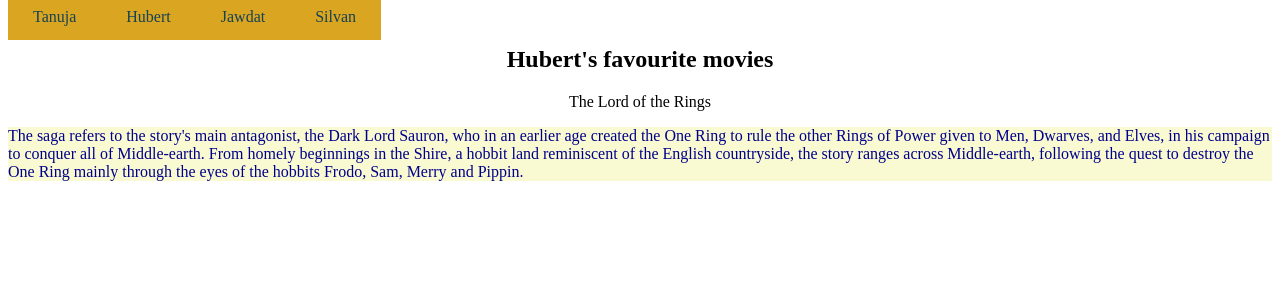
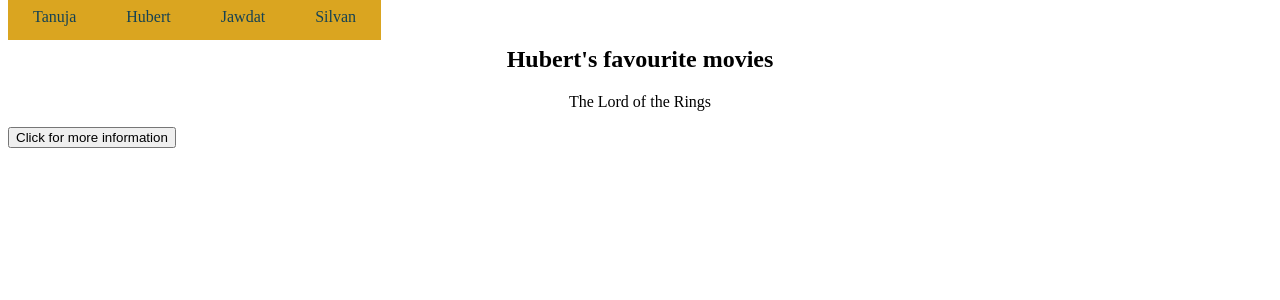
Before and after one commit to JavaFS220404/standup-amplifier-choice-league, an Angular app: page /Hubert in a window 1280 px wide. Shown: the top 300 px of the page. Built offline with nearby package versions, Linux system fonts and the light colour scheme.

Commit message:
Added button to Hubert Component

```diff
--- a/src/app/components/hubert-component/hubert-component.component.html
+++ b/src/app/components/hubert-component/hubert-component.component.html
@@ -1,3 +1,6 @@
 <h2 class="title">Hubert's favourite movies</h2>
 <p class="title">The Lord of the Rings</p>
-<p class="information">The saga refers to the story's main antagonist, the Dark Lord Sauron, who in an earlier age created the One Ring to rule the other Rings of Power given to Men, Dwarves, and Elves, in his campaign to conquer all of Middle-earth. From homely beginnings in the Shire, a hobbit land reminiscent of the English countryside, the story ranges across Middle-earth, following the quest to destroy the One Ring mainly through the eyes of the hobbits Frodo, Sam, Merry and Pippin.</p>
+<div class="information" [hidden]="visible">
+    <p class="information">The saga refers to the story's main antagonist, the Dark Lord Sauron, who in an earlier age created the One Ring to rule the other Rings of Power given to Men, Dwarves, and Elves, in his campaign to conquer all of Middle-earth. From homely beginnings in the Shire, a hobbit land reminiscent of the English countryside, the story ranges across Middle-earth, following the quest to destroy the One Ring mainly through the eyes of the hobbits Frodo, Sam, Merry and Pippin.</p>
+</div>
+    <button (click)="toggle()" class="button">Click for more information</button>
--- a/src/app/components/hubert-component/hubert-component.component.ts
+++ b/src/app/components/hubert-component/hubert-component.component.ts
@@ -12,4 +12,10 @@
   ngOnInit(): void {
   }
 
+  visible: boolean = true;
+
+  toggle() {
+    this.visible = false;
+  }
+
 }
```
